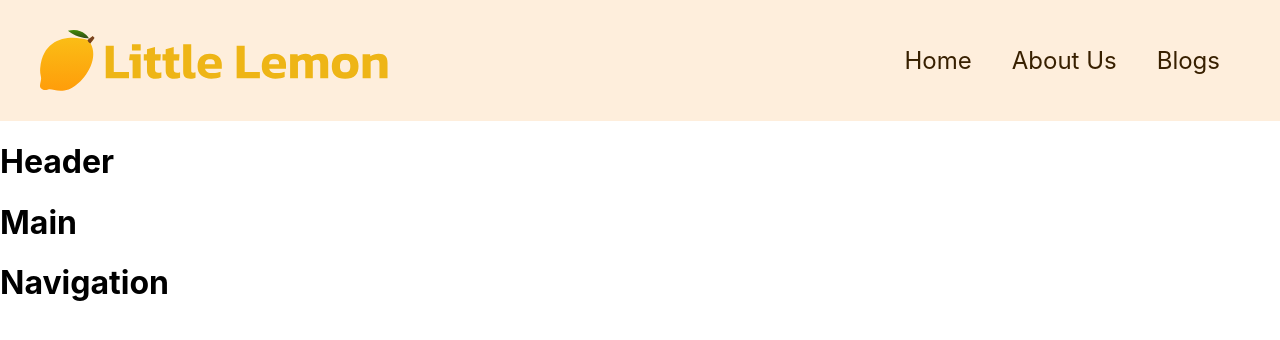
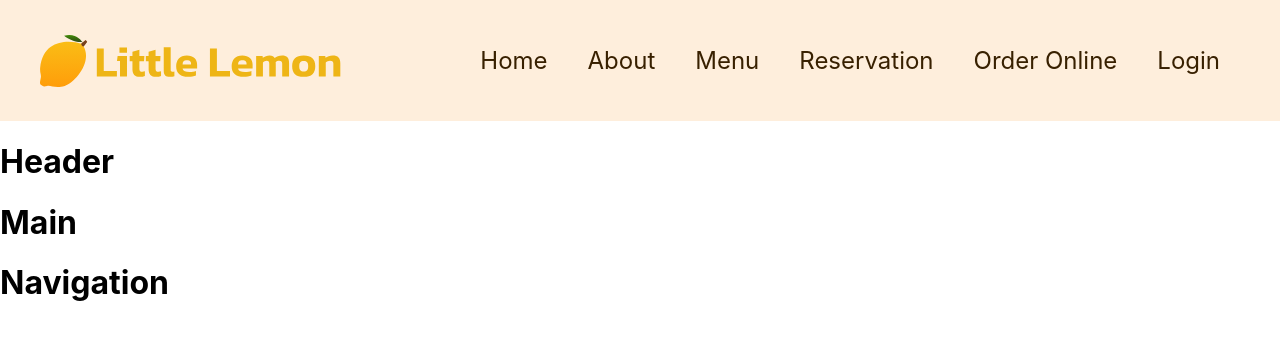
Before and after one commit to alamtwaha/little-lemon-restaurant, a React (Create React App) app: page / in a window 1280 px wide. Shown: the top 340 px of the page. Built offline with nearby package versions, Linux system fonts and the light colour scheme.

Commit message:
Updating Logo and Adding all the navigation links

```diff
--- a/src/components/Nav.jsx
+++ b/src/components/Nav.jsx
@@ -9,8 +9,11 @@ const Nav = () => {
         <nav>
             <ul>
               <li><a href="/home">Home</a></li>
-              <li><a href="/about">About Us</a></li>
-              <li><a href="/blogs">Blogs</a></li>
+              <li><a href="/about">About</a></li>
+              <li><a href="/menu">Menu</a></li>
+              <li><a href="/reservation">Reservation</a></li>
+              <li><a href="/orderOnline">Order Online</a></li>
+              <li><a href="/login">Login</a></li>
             </ul>
         </nav>
        </div>
```
Also changed, not shown: src/logo.svg.
